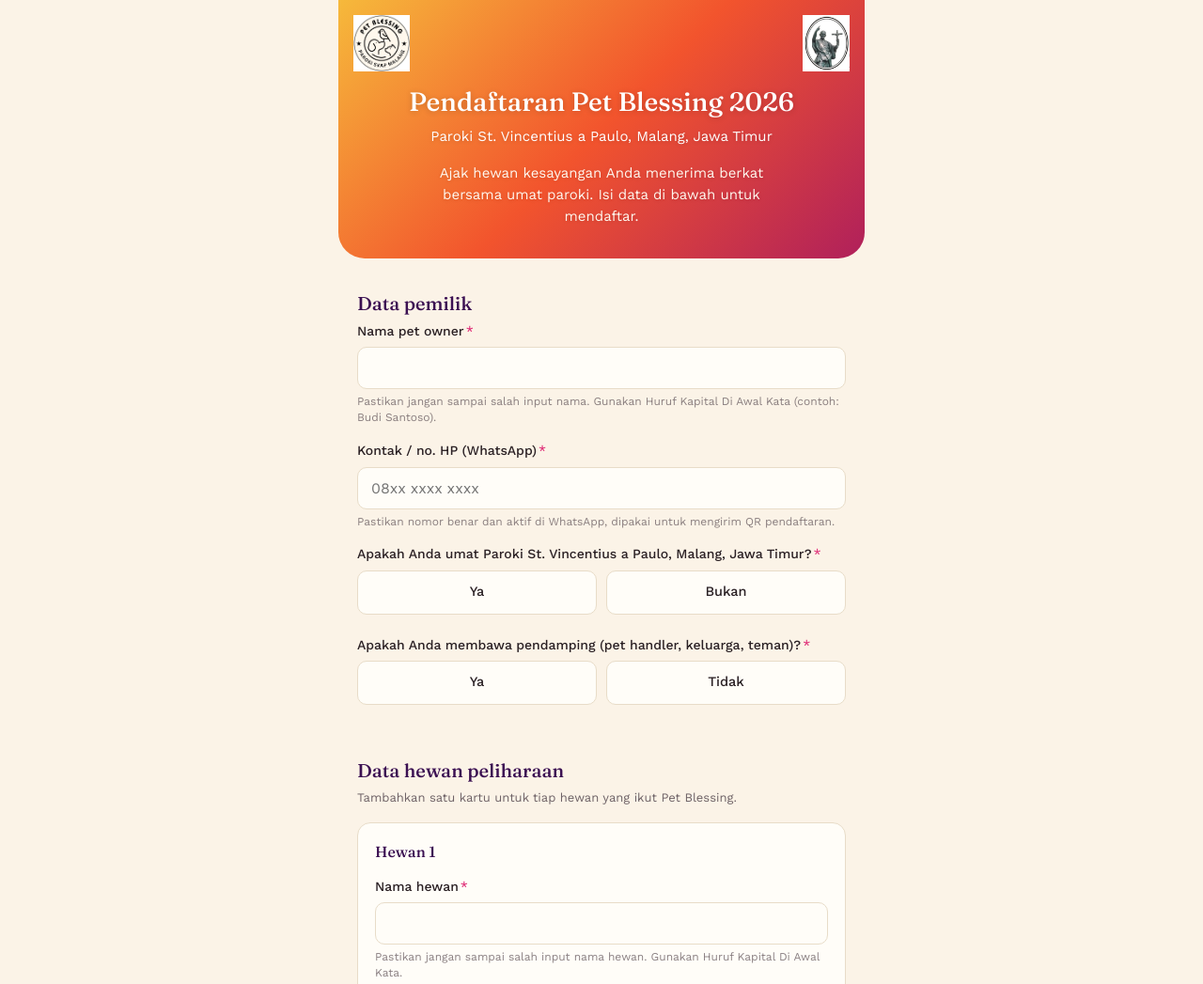
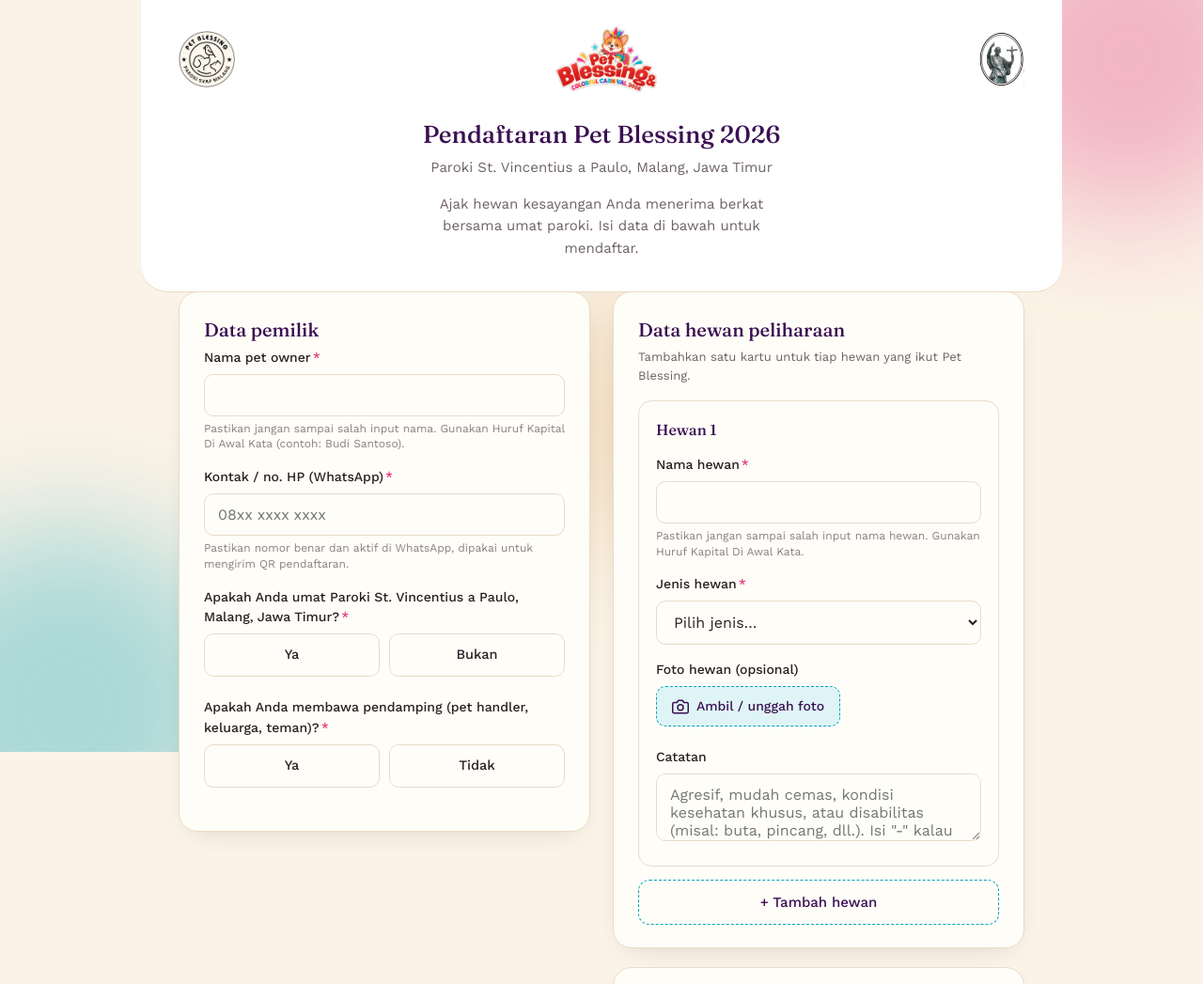
Before and after one commit to dreinst/petblessings, a website: page index.html in a window 1280 px wide. Shown: the top 1047 px of the page at 94% size. Drawn offline with nearby package versions, Linux system fonts and the light colour scheme.

Commit message:
Redesain header dan background: logo tengah, auralis glow, bento grid desktop
Co-Authored-By: Claude Sonnet 5 <noreply@anthropic.com>

```diff
--- a/index.html
+++ b/index.html
@@ -32,18 +32,28 @@
     --radius:14px;
   }
   *{box-sizing:border-box;}
-  body{margin:0;background:var(--bg);color:var(--ink);font-family:'Work Sans',sans-serif;line-height:1.55;-webkit-font-smoothing:antialiased;}
+  body{margin:0;background:var(--bg);color:var(--ink);font-family:'Work Sans',sans-serif;line-height:1.55;-webkit-font-smoothing:antialiased;position:relative;overflow-x:hidden;}
+
+  /* Auralis: soft blurred glow ambience, fixed behind content */
+  .aurora{position:fixed;inset:0;z-index:0;overflow:hidden;pointer-events:none;}
+  .aurora span{position:absolute;border-radius:50%;filter:blur(64px);opacity:.32;}
+  .aurora span:nth-child(1){width:340px;height:340px;top:-110px;right:-90px;background:var(--pink);}
+  .aurora span:nth-child(2){width:380px;height:380px;bottom:-140px;left:-120px;background:var(--brand);}
+  .aurora span:nth-child(3){width:280px;height:280px;top:38%;left:50%;transform:translateX(-50%);background:var(--accent);opacity:.16;}
+
   h1,h2,h3{font-family:'Fraunces',serif;font-weight:500;margin:0;}
-  .wrap{max-width:560px;margin:0 auto;padding-bottom:64px;}
+  .wrap{max-width:560px;margin:0 auto;padding-bottom:64px;position:relative;z-index:1;}
 
-  header.hero{position:relative;background:var(--gradient-warm);color:#fff;padding:92px 24px 32px;border-radius:0 0 28px 28px;text-align:center;}
-  .hero-logo{position:absolute;top:16px;left:16px;width:60px;height:60px;}
-  .hero-logo.parish-logo{left:auto;right:16px;width:auto;height:60px;}
-  header.hero h1{font-size:28px;line-height:1.2;color:#fff;text-shadow:0 1px 6px rgb(0 0 0 / .18);}
-  header.hero .parish{margin-top:8px;font-size:15px;color:#fff;text-shadow:0 1px 4px rgb(0 0 0 / .15);}
-  header.hero .tagline{margin:16px auto 0;font-size:15px;color:#FFF7EE;max-width:42ch;text-shadow:0 1px 4px rgb(0 0 0 / .12);}
+  header.hero{position:relative;background:#fff;color:var(--ink);padding:20px 20px 28px;border-radius:0 0 28px 28px;text-align:center;box-shadow:0 1px 0 var(--line);}
+  .hero-logos{display:flex;align-items:center;justify-content:space-between;gap:10px;}
+  .hero-logo{width:52px;height:52px;flex:none;}
+  .hero-logo.center-logo{width:auto;height:58px;}
+  .hero-logo.parish-logo{width:auto;height:52px;}
+  header.hero h1{margin-top:22px;font-size:26px;line-height:1.2;color:var(--brand-deep);}
+  header.hero .parish{margin-top:8px;font-size:15px;color:var(--ink-soft);}
+  header.hero .tagline{margin:16px auto 0;font-size:15px;color:var(--ink-soft);max-width:42ch;}
 
-  main{padding:0 20px;}
+  main{padding:0 20px;position:relative;z-index:1;}
   section.block{margin-top:32px;}
   section.block h2{font-size:20px;color:var(--brand-deep);margin-bottom:4px;}
   section.block .block-note{font-size:13px;color:var(--ink-soft);margin-bottom:16px;}
@@ -127,20 +137,50 @@
   .site-footer .ig-btn{display:inline-flex;align-items:center;gap:6px;padding:9px 16px;border:1px solid var(--line);border-radius:20px;background:var(--card);color:var(--brand-deep);font-size:13px;font-weight:500;text-decoration:none;transition:.15s ease;}
   .site-footer .ig-btn:hover{background:var(--brand-light);border-color:var(--brand);}
 
+  /* Desktop: bento-style grid. Mobile keeps the normal single-column layout above. */
+  @media (min-width:880px){
+    .wrap{max-width:980px;}
+    header.hero{padding:28px 40px 34px;}
+    .hero-logo{width:60px;height:60px;}
+    .hero-logo.center-logo{height:70px;}
+    .hero-logo.parish-logo{height:60px;}
+    main{padding:0 40px;}
+
+    #regForm{display:grid;grid-template-columns:1fr 1fr;grid-auto-rows:min-content;gap:20px 24px;align-items:start;}
+    #regForm > section.block{margin-top:0;background:var(--card);border:1px solid var(--line);border-radius:20px;padding:24px 26px;box-shadow:var(--shadow-soft, 0 10px 30px -18px rgb(42 32 36 / .25));}
+    #regForm > section.block:nth-of-type(1){grid-column:1;grid-row:1 / 3;}
+    #regForm > section.block:nth-of-type(2){grid-column:2;grid-row:1;}
+    #regForm > section.block:nth-of-type(3){grid-column:2;grid-row:2;}
+    #regForm > section.block:nth-of-type(4){grid-column:1 / -1;}
+    #regForm > .form-error-banner,
+    #regForm > .cf-turnstile,
+    #regForm > .submit-btn{grid-column:1 / -1;}
+    .submit-btn{max-width:420px;margin-left:auto;margin-right:auto;}
+
+    .confirm-wrap{max-width:520px;margin:0 auto;}
+  }
+
 </style>
 </head>
 <body>
+<div class="aurora"><span></span><span></span><span></span></div>
 <div class="wrap">
 
   <header class="hero">
+    <div class="hero-logos">
       <picture>
         <source srcset="assets/pet-blessing-badge.webp" type="image/webp">
         <img class="hero-logo" src="assets/pet-blessing-badge.png" alt="Pet Blessing, Paroki SVAP Malang" width="240" height="240">
       </picture>
       <picture>
+        <source srcset="assets/pet-blessing-carnival.webp" type="image/webp">
+        <img class="hero-logo center-logo" src="assets/pet-blessing-carnival.png" alt="Pet Blessing and Colorful Carnival 2026" width="1070" height="688">
+      </picture>
+      <picture>
         <source srcset="assets/paroki-badge.webp" type="image/webp">
         <img class="hero-logo parish-logo" src="assets/paroki-badge.png" alt="Paroki St. Vincentius a Paulo, Malang" width="366" height="440">
       </picture>
+    </div>
     <h1>Pendaftaran Pet Blessing 2026</h1>
     <div class="parish">Paroki St. Vincentius a Paulo, Malang, Jawa Timur</div>
     <p class="tagline">Ajak hewan kesayangan Anda menerima berkat bersama umat paroki. Isi data di bawah untuk mendaftar.</p>
```
Also changed, not shown: checkin.html (+12 -2 lines), pendaftaran-masuk.html (+14 -2 lines), superadmin.html (+25 -7 lines), assets/pet-blessing-carnival.png (added), assets/pet-blessing-carnival.webp (added). Lines whose indentation alone changed are shown as unchanged.
